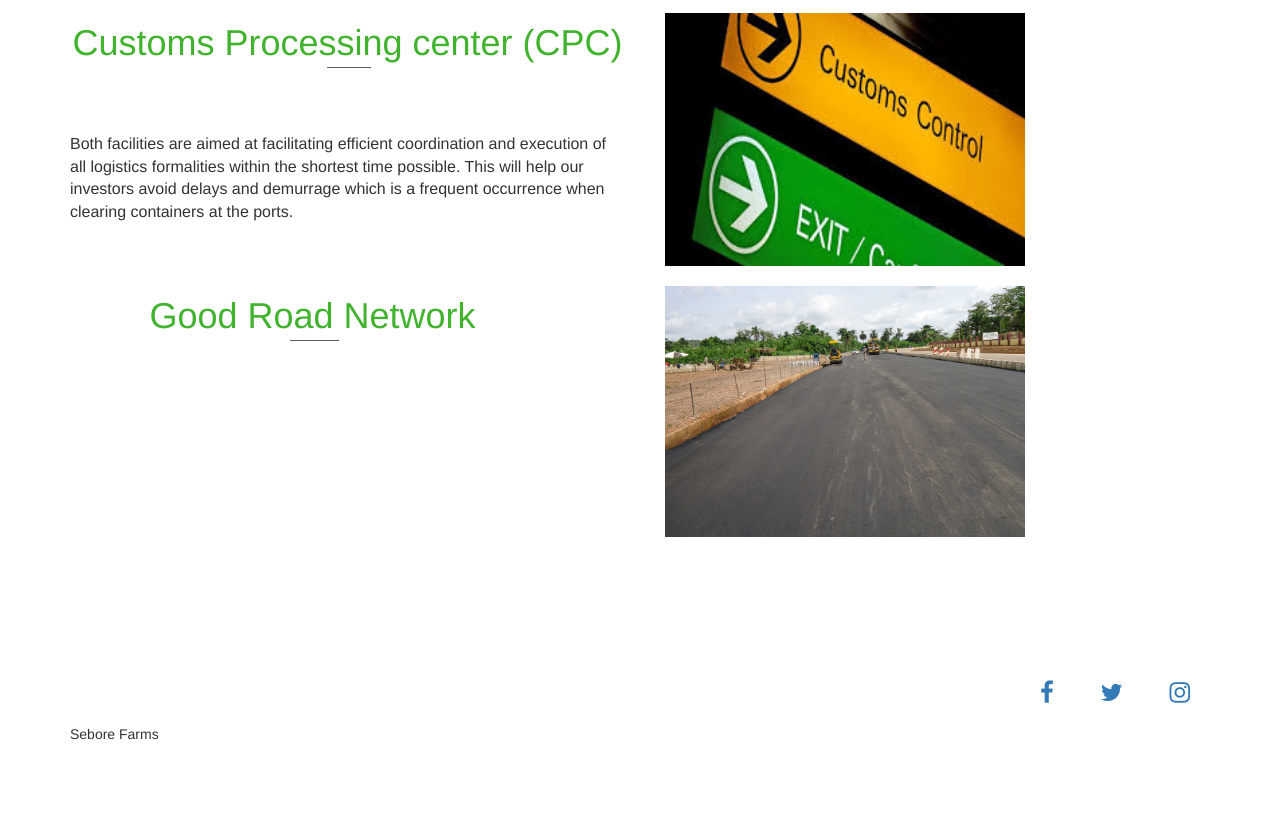
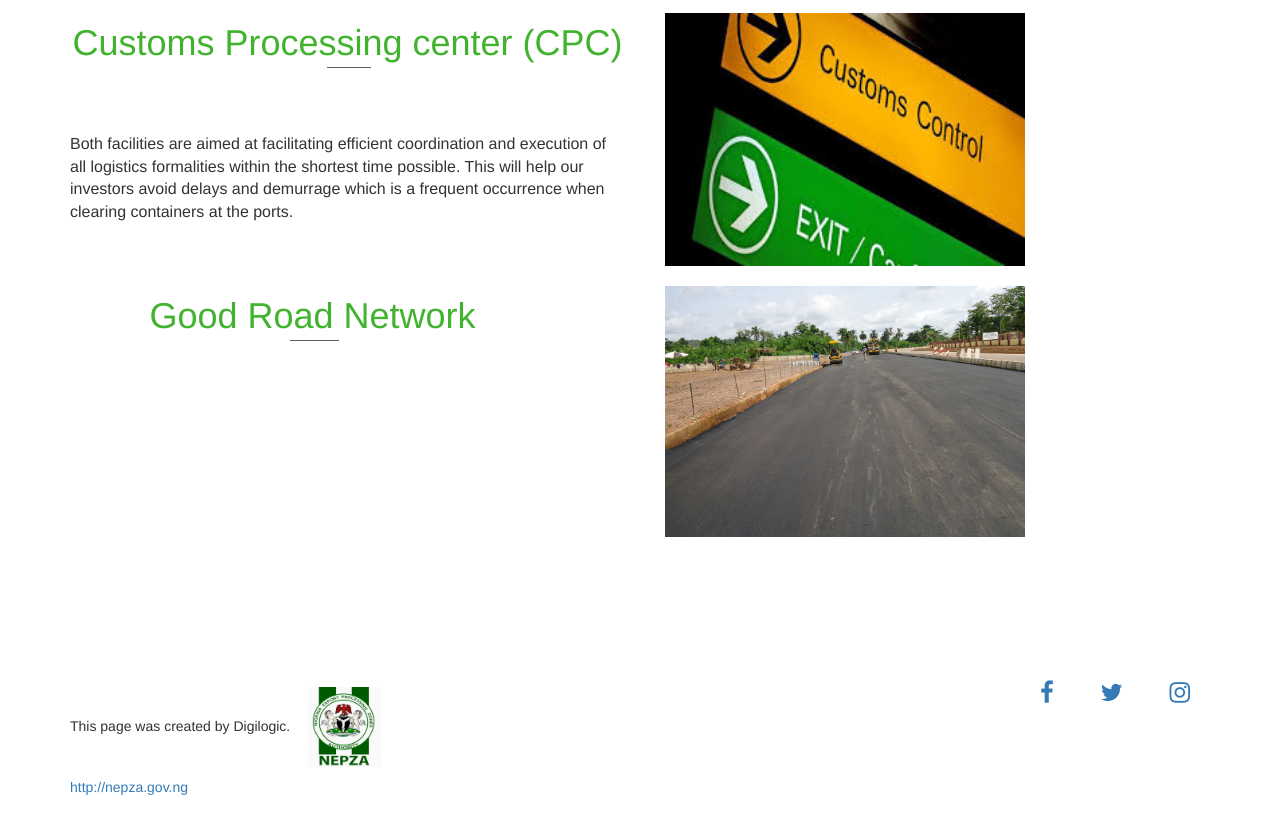
Before and after one commit to ajatau/sebore, a plain HTML site: page infrastructure.html in a window 1280 px wide. Shown: the part 1015-1850 px from the top of the page. Before the commit the page ends 1826 px from the top, so only its background shows below. Drawn offline with nearby package versions, Linux system fonts and the light colour scheme.

Commit message:
update on site

```diff
--- a/infrastructure.html
+++ b/infrastructure.html
@@ -290,12 +290,12 @@ $(this).addClass("active");
     <div class="container">
       <div class="row">
         <div class="col-sm-4">
-          <div class="footer-logo xs-text-center">
-            <img src="res/images/logos/light.png" alt="">
-          </div>
+
           <!-- //.footer-logo -->
           <p class="disclaimer xs-text-center">
-            Sebore Farms
+            This page was created by Digilogic.
+            <img src="res/images/nepzalogo.png" height="100px" width="100px">
+            <a href="#">http://nepza.gov.ng</a>
           </p>
           <!-- //.disclaimer -->
         </div>
```
Also changed, not shown: facilities.html (+4 -5 lines), products.html (+4 -5 lines).
